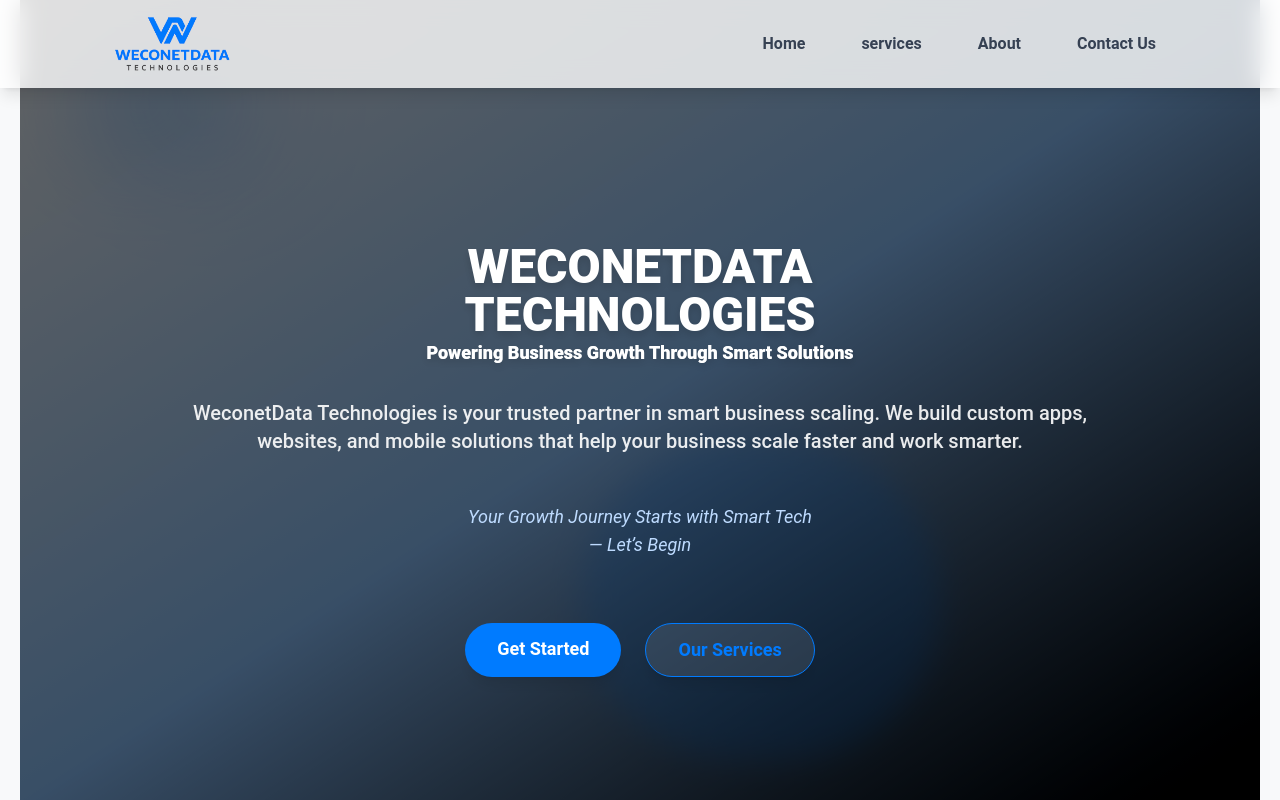
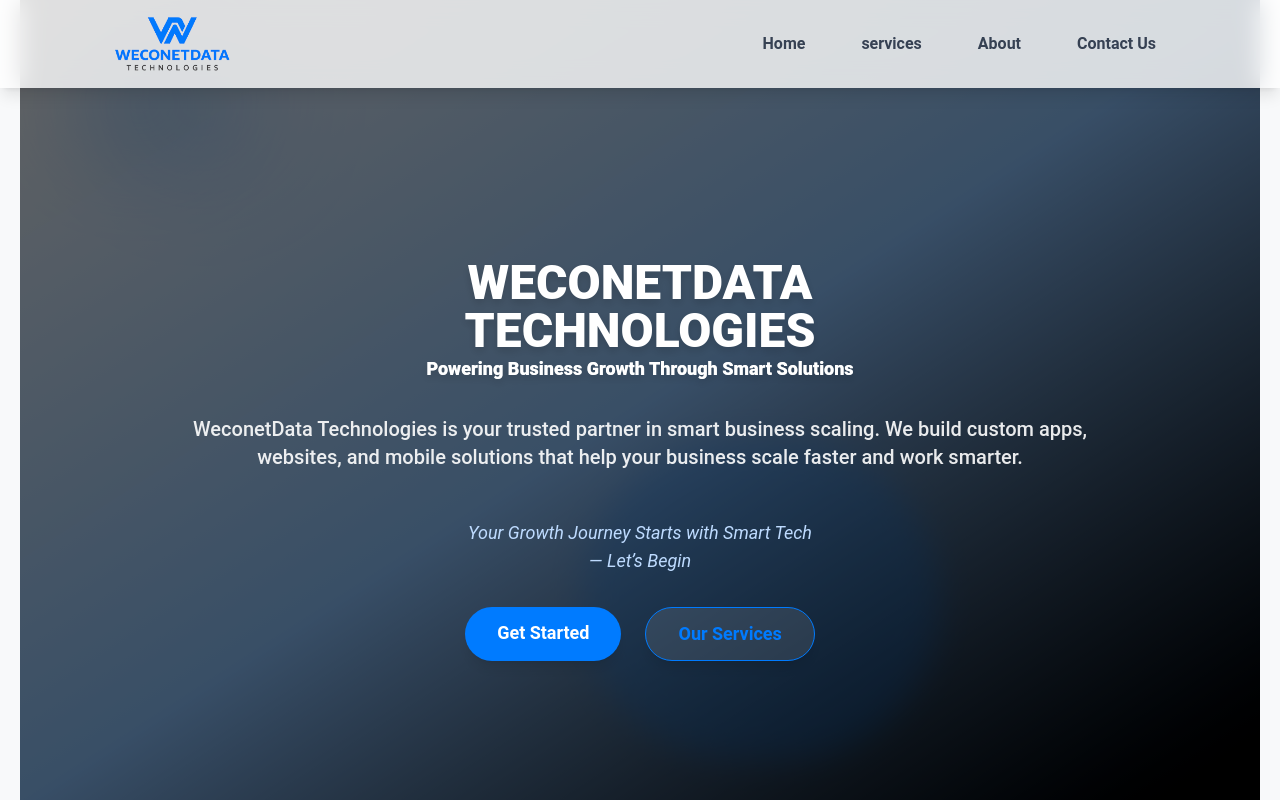
Before and after one commit to Hart-wiz/weconetdata, a React (Vite) app: page / in a window 1280 px wide. Shown: the top 800 px of the page. Built offline with nearby package versions, Linux system fonts and the light colour scheme.

Commit message:
commit done

```diff
--- a/src/components/Hero.tsx
+++ b/src/components/Hero.tsx
@@ -7,7 +7,8 @@
       {/* Overlay */}
       <div className="absolute inset-0 bg-black opacity-60 z-10"></div>
 
-      <section className="flex flex-col items-center justify-center z-20 w-3/4 max-md:w-full text-center gap-8 max-md:px-3">
+      <section className="flex flex-col items-center justify-center z-20  text-center ">
+        <div className="w-3/4 max-md:w-full flex flex-col items-center justify-center z-20  text-center gap-8 max-md:px-3 ">
           <h1 className="font-extrabold text-5xl max-md:text-3xl w-3/4 bg-white bg-clip-text text-transparent drop-shadow-lg z-50">
             WECONETDATA TECHNOLOGIES
             <p className="text-lg max-md:text-sm text-white/70">
@@ -22,11 +23,12 @@
           <i className="text-lg text-blue-200 mt-2 max-md:text-sm">
             Your Growth Journey Starts with Smart Tech <br />— Let’s Begin
           </i>
-        <div className="flex gap-6 mt-8 justify-center">
+        </div>
+        <div className="flex gap-6 mt-8 justify-center ">
           <a
             href="https://wa.me/+16727631514?text=Hello%20WeconetData%20Technologies,%20I%20would%20like%20to%20inquire%20about%20your%20services."
             target="_blank"
-            className="bg-primary hover:bg-blue-700 text-white font-bold py-3 px-8 rounded-full shadow-lg transition-all duration-300 text-lg"
+            className="bg-primary hover:bg-blue-700 text-white font-bold py-3 px-8 rounded-full shadow-lg transition-all duration-300 text-lg "
           >
             Get Started
           </a>
```
Lines whose indentation alone changed are shown as unchanged.
